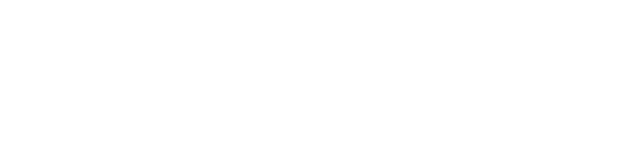
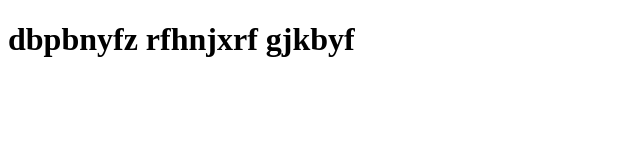
Before and after one commit to polinabor/marmelad, a plain HTML site: page index.html in a window 1280 px wide. Shown: the whole page, without its empty margins (0-640 px from the left). Drawn offline with Linux system fonts and the light colour scheme.

Commit message:
add files

```diff
--- a/index.html
+++ b/index.html
@@ -3,5 +3,7 @@
   <head>
     <title></title>
   </head>
-  <body></body>
+  <body>
+    <h1>dbpbnyfz rfhnjxrf gjkbyf</h1>
+  </body>
 </html>
```
